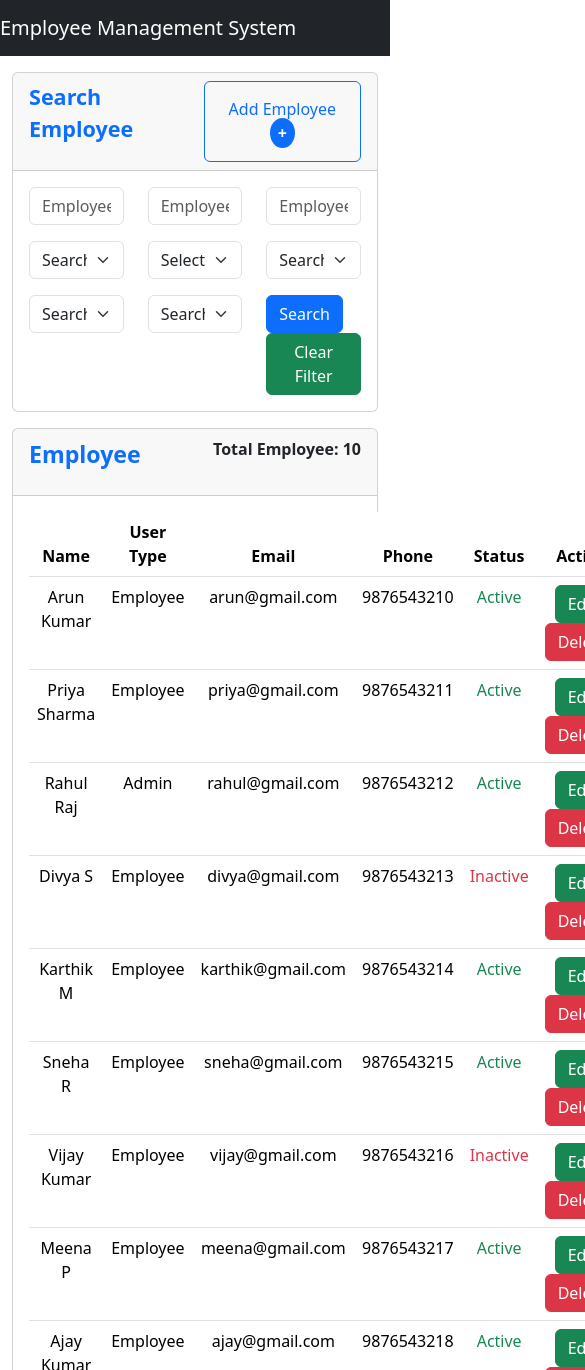
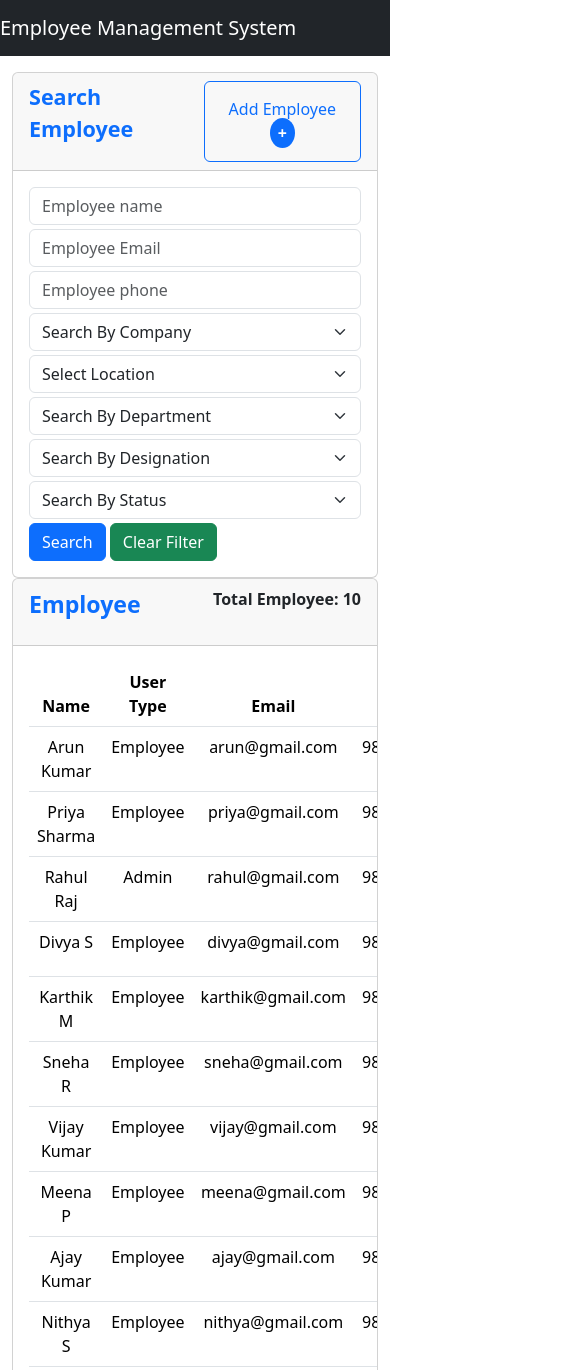
Before and after one commit to durpatbalayar2/Jspider_DOM_EMP_Mgmt_Project, a plain HTML site: page index.html in a window 390 px wide. Shown: the top 1370 px of the page, 585 px wide, since content can reach past the window. Drawn offline with nearby package versions, Linux system fonts and the light colour scheme.

Commit message:
responsive

```diff
--- a/displayData.js
+++ b/displayData.js
@@ -31,7 +31,7 @@ function displayData(data) {
                   <td>${elem.phone}</td>
                   <td class=${`${elem.status == "Active" ? "text-success" : "text-danger"}`}>${elem.status}</td>
 
-                  <td >
+                  <td class="d-flex gap-1 justify-content-center" >
                    <button id=${elem.id} class="btn btn-success edit-btn">Edit </button>
                    <button id=${elem.id} class="btn btn-danger delete-btn">Delete </button>
                   </tr>`;
--- a/index.html
+++ b/index.html
@@ -43,8 +43,8 @@
             </div>
 
             <div class="card-body">
-              <div class="row">
-                <div class="col-4">
+              <div class="row d-flex gap-1 ">
+                <div class="col-12 col-md-6 col-lg-4  ">
                   <input
                     id="input-name"
                     class="form-control"
@@ -53,7 +53,7 @@
                   />
                 </div>
 
-                <div class="col-4">
+                <div class="col-12 col-md-6 col-lg-4">
                   <input
                     id="input-email"
                     class="form-control"
@@ -62,7 +62,7 @@
                   />
                 </div>
 
-                <div class="col-4">
+                <div class="col-12 col-md-6 col-lg-4">
                   <input
                     id="input-phone"
                     class="form-control"
@@ -71,7 +71,7 @@
                   />
                 </div>
 
-                <div class="col-4 mt-3">
+                <div class="col-12 col-md-6 col-lg-4 ">
                   <select id="sel-company" class="form-select">
                     <option value="">Search By Company</option>
                     <option value="google">Google</option>
@@ -81,7 +81,7 @@
                   </select>
                 </div>
 
-                <div class="col-4 mt-3">
+                <div class="col-12 col-md-6 col-lg-4 ">
                   <select id="sel-location" class="form-select">
                     <option value="">Select Location</option>
                     <option value="chennai">Chennai</option>
@@ -91,7 +91,7 @@
                   </select>
                 </div>
 
-                <div class="col-4 mt-3">
+                <div class="col-12 col-md-6 col-lg-4 ">
                   <select id="sel-dept" class="form-select">
                     <option value="">Search By Department</option>
                     <option value="development">Development</option>
@@ -103,7 +103,7 @@
                   </select>
                 </div>
 
-                <div class="col-4 mt-3">
+                <div class="col-12 col-md-6 col-lg-4 ">
                   <select id="sel-desg" class="form-select">
                     <option value="">Search By Designation</option>
                     <option value="frontend developer">
@@ -122,7 +122,7 @@
                   </select>
                 </div>
 
-                <div class="col-4 mt-3">
+                <div class="col-12 col-md-6 col-lg-2 ">
                   <select id="sel-status" class="form-select">
                     <option value="">Search By Status</option>
                     <option value="active">Active</option>
@@ -130,7 +130,7 @@
                   </select>
                 </div>
 
-                <div class="col mt-3">
+                <div class="col-12 col-md-6 col-lg-2 ">
                   <button id="btn-ele" class="btn btn-primary">Search</button>
                   <button id="btn-clear" class="btn btn-success">
                     Clear Filter
@@ -145,7 +145,7 @@
 
     <!-- Table Section -->
 
-    <section class="container-fluid mt-3">
+    <section class="container-fluid ">
       <div class="row">
         <div class="col">
           <div class="card">
@@ -156,10 +156,10 @@
               </p>
             </div>
 
-            <div class="card-body">
+            <div class="card-body table-responsive">
               <table class="table text-center">
                 <thead>
-                  <tr>
+                  <tr >
                     <th>Name</th>
                     <th>User Type</th>
                     <th>Email</th>
@@ -184,7 +184,7 @@
 
     <section id="form-popup" class="container-fluid ">
       <div class="row">
-        <div class="col-5 m-auto">
+        <div class="col-12 md-col-6 lg-col-4 m-auto">
           <div class="card">
             <div class="card-header d-flex justify-content-between">
               <h5 >Fill Employee Details</h5>
```
